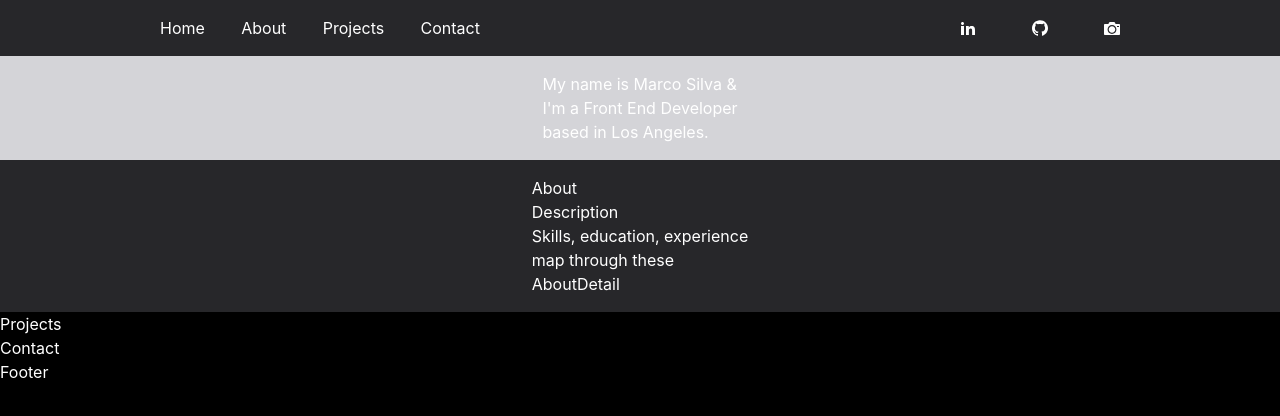
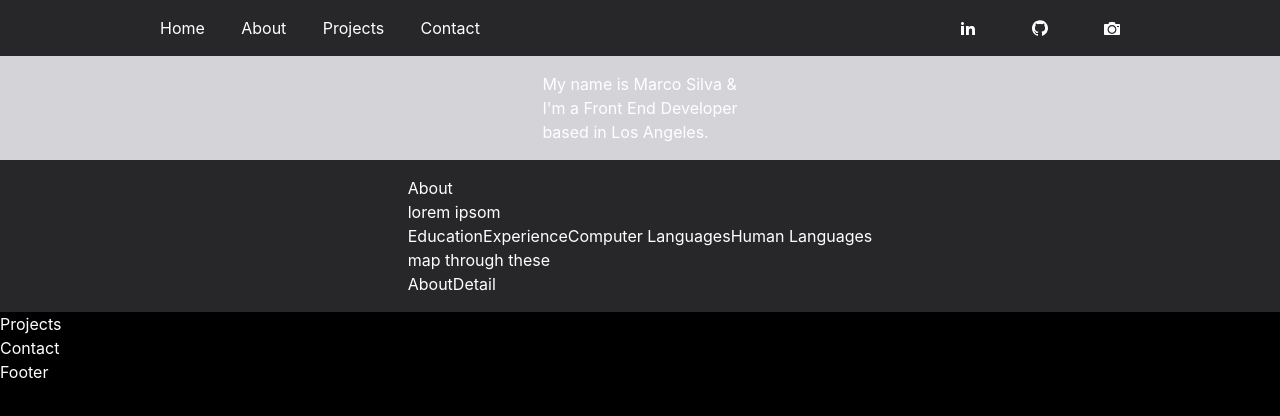
Before and after one commit to mpenajoia/portfolio, a React (Create React App) app: page / in a window 1280 px wide. Shown: the top 416 px of the page. Built offline with nearby package versions, Linux system fonts and the light colour scheme.

Commit message:
about nav map

```diff
--- a/src/App.jsx
+++ b/src/App.jsx
@@ -5,7 +5,6 @@ import Info from './info/info.json'
 
 function App() {
   const [info, setInfo] = useState(Info)
-  console.log(info)
   return (
     <ObjectContext.Provider value={{ info }}>
     <div className="flex w-full justify-center flex-col">
--- a/src/components/About.jsx
+++ b/src/components/About.jsx
@@ -1,15 +1,26 @@
-import React from 'react'
-import AboutDetail from './AboutDetail'
+import React, { useContext } from 'react';
+import { ObjectContext  } from '../context/ObjectContext';
+import AboutDetail from './AboutDetail';
 
 function About() {
+    const { info } = useContext(ObjectContext);
+    const about = info.about;
+    console.log(about)
+    const aboutNavMap = about.skills.map((skill, key) => {
+        return (
+            <li key={key}>
+                <button>{skill.title}</button>
+            </li>
+        )
+    })
   return (
     <div className='w-full flex justify-center bg-zinc-800 py-4'>
         <div className='flex flex-col'>
             <h2>About</h2>
-            <p>Description</p>
-            <div>
-                Skills, education, experience
-            </div>
+            <p>{about.description}</p>
+            <ul className='flex'>
+                {aboutNavMap}
+            </ul>
             <div>
                 map through these
                 <AboutDetail />
--- a/src/info/info.json
+++ b/src/info/info.json
@@ -45,7 +45,7 @@
                 ]
             },
             {
-                "title": "Skills",
+                "title": "Computer Languages",
                 "details": [
                     {
                         "name": "React",
@@ -64,6 +64,27 @@
                         "link": ""
                     }
                 ]
+            },
+            {
+                "title": "Human Languages",
+                "details": [
+                    {
+                        "name": "English",
+                        "subname": "",
+                        "year": "",
+                        "desc": "",
+                        "location": "",
+                        "link": ""
+                    },
+                    {
+                        "name": "Portuguese",
+                        "subname": "",
+                        "year": "",
+                        "desc": "",
+                        "location": "",
+                        "link": ""
+                    }
+                ]
             }
         ]
     }
```
